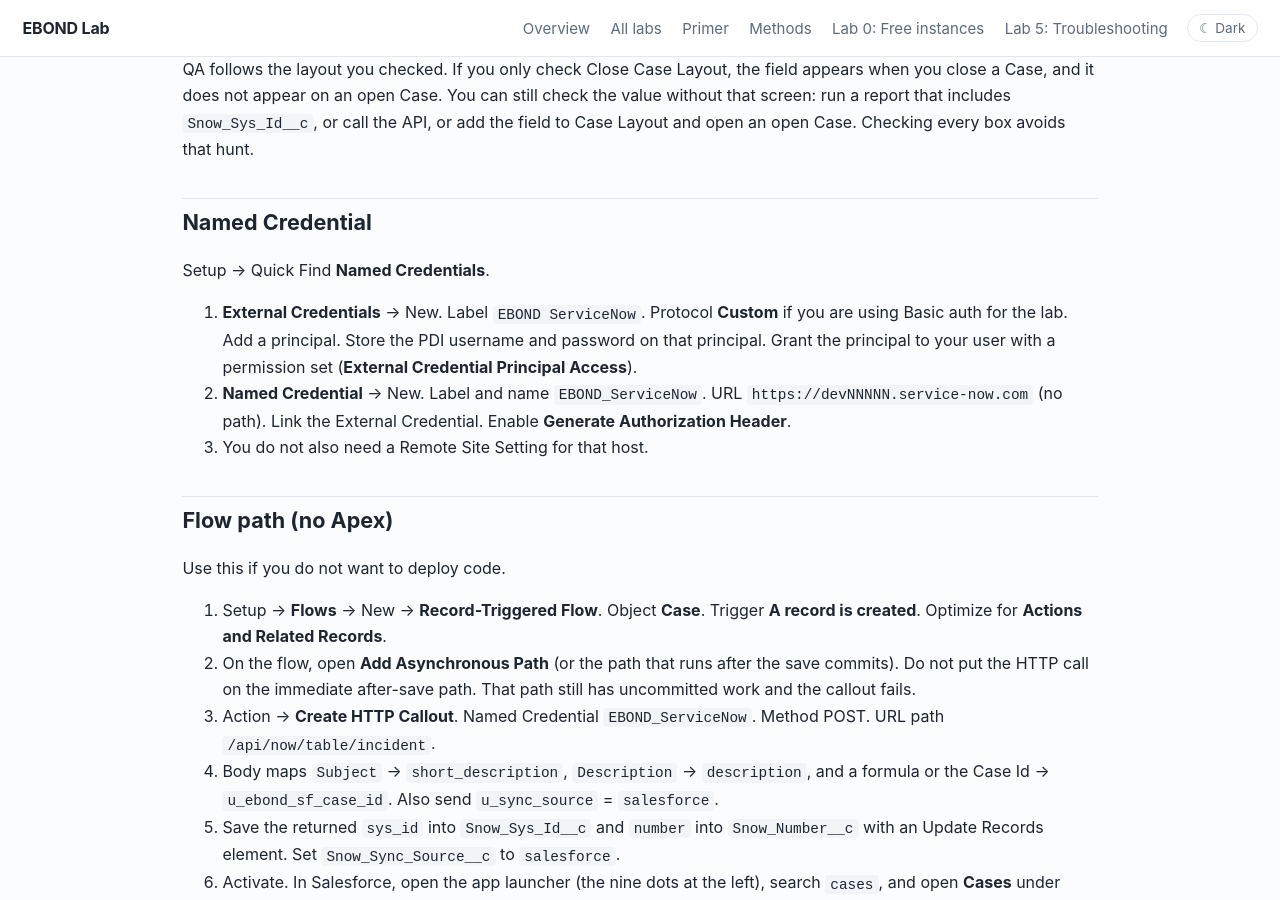
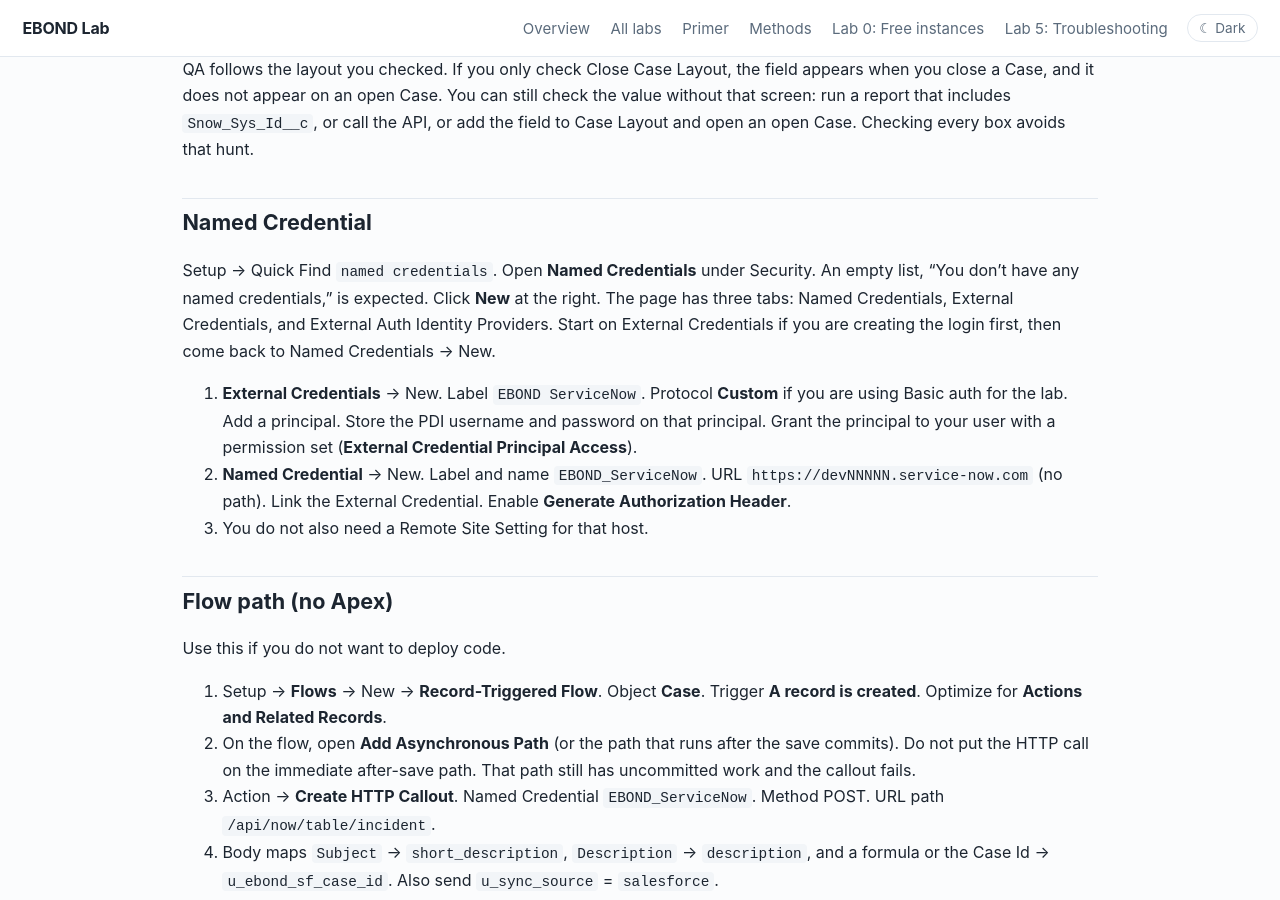
Before and after one commit to eltonaguiar/EBOND_ServiceNowSalesforce, a Jekyll site: the page built from site/labs/02-salesforce-to-snow.md, in a window 1280 px wide and 900 px high, scrolled down 3501 px. Built offline with Jekyll 4.4.1, drawn with Linux system fonts in a browser that asks for light colours.

Commit message:
Point Named Credentials at the empty list and the New button.

```diff
--- a/site/labs/02-salesforce-to-snow.md
+++ b/site/labs/02-salesforce-to-snow.md
@@ -147,7 +147,7 @@ QA follows the layout you checked. If you only check Close Case Layout, the fiel
 
 ## Named Credential {#cred}
 
-Setup → Quick Find **Named Credentials**.
+Setup → Quick Find `named credentials`. Open **Named Credentials** under Security. An empty list, "You don't have any named credentials," is expected. Click **New** at the right. The page has three tabs: Named Credentials, External Credentials, and External Auth Identity Providers. Start on External Credentials if you are creating the login first, then come back to Named Credentials → New.
 
 1. **External Credentials** → New. Label `EBOND ServiceNow`. Protocol **Custom** if you are using Basic auth for the lab. Add a principal. Store the PDI username and password on that principal. Grant the principal to your user with a permission set (**External Credential Principal Access**).
 2. **Named Credential** → New. Label and name `EBOND_ServiceNow`. URL `https://devNNNNN.service-now.com` (no path). Link the External Credential. Enable **Generate Authorization Header**.
```
